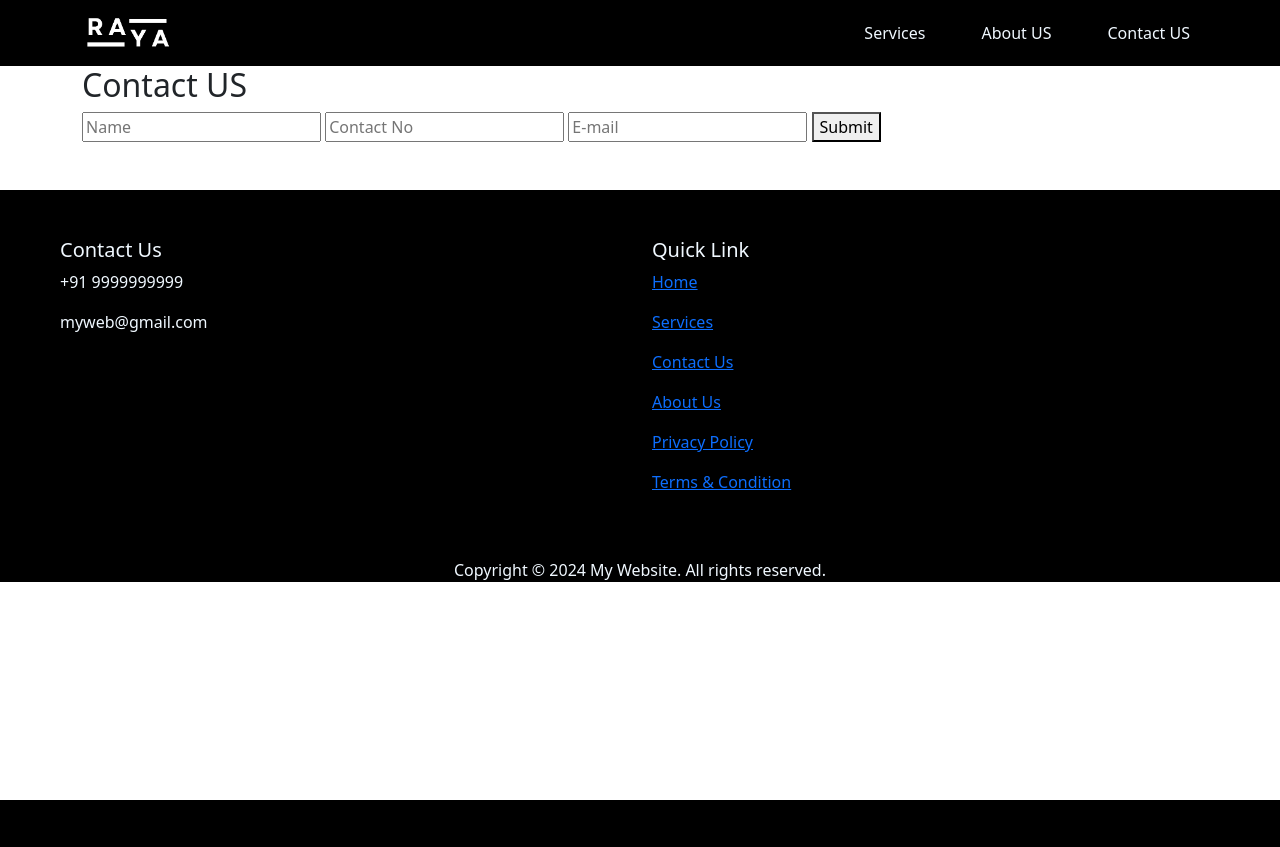
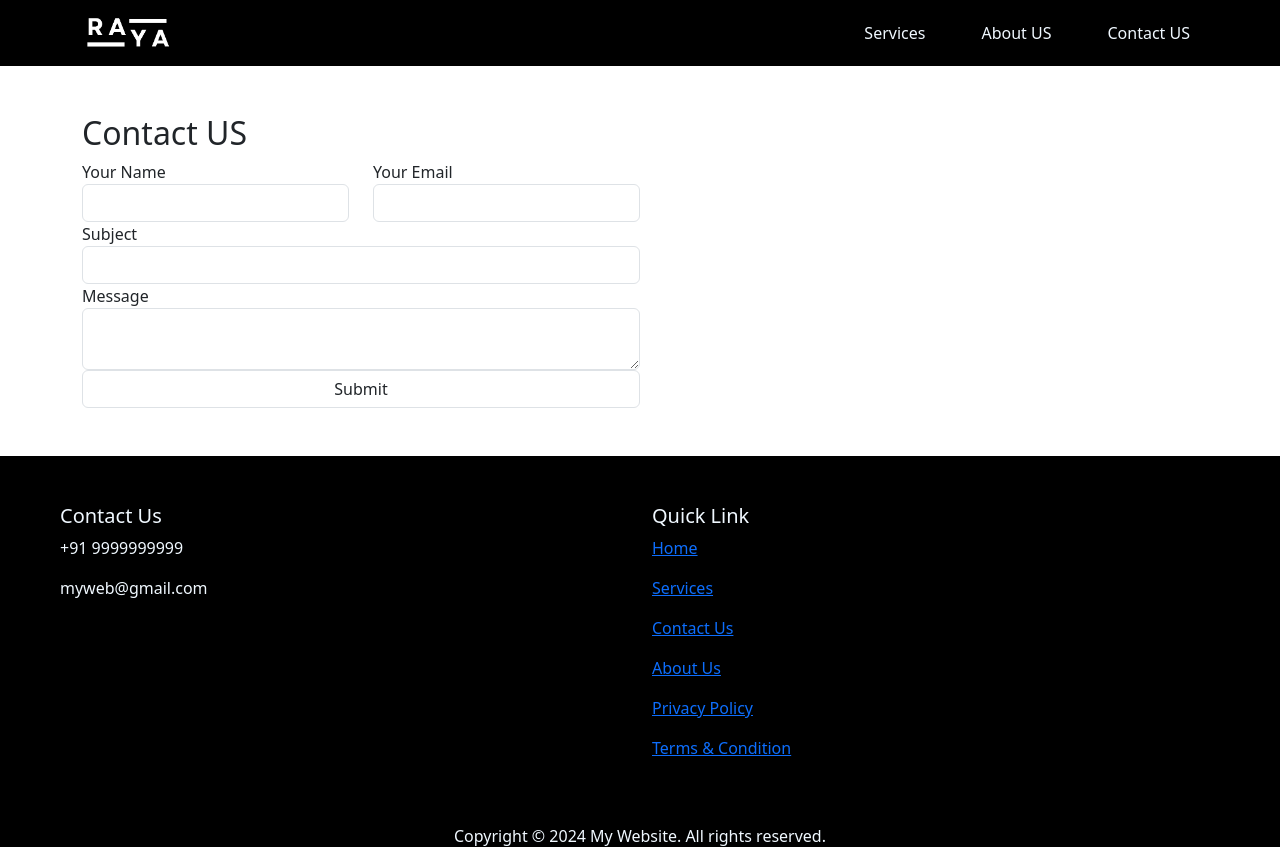
Before and after one commit to developerRanjeet/flask-mongodb-web-app, a Flask app: page /contact in a window 1280 px wide. Shown: the top 847 px of the page. Before the commit the page ends 800 px from the top, so only its background shows below. Run offline with Flask 3, Linux system fonts and the light colour scheme; some libraries are stand-ins or nearby versions.

Commit message:
add form classes and container

```diff
--- a/templates/contact.html
+++ b/templates/contact.html
@@ -1,13 +1,38 @@
 {% include "header.html" %}
 <main class="container">
-    <div>
-        <h2>Contact US</h2>
-        <form>
-            <input type="text" placeholder="Name">
-            <input type="text" placeholder="Contact No">
-            <input type="email" placeholder="E-mail">
-            <button type="submit">Submit</button>
-        </form>
-    </div>
+    <div class="contact" id="contact">
+        <div class="mt-5 col-md-6">
+            <h2>Contact US</h2>
+            <form type="post" action="#">
+                <div class="row">
+                    <div class="col-md-6">
+                        <label for="name">Your Name</label>
+                        <input type="text" id="name" class="form-control">
+                    </div>
+                    <div class="col-md-6">
+                        <label for="email">Your Email</label>
+                        <input type="email" id="email" class="form-control">
+                    </div>
+                </div>
+                <div class="row">
+                    <div class="col-md-12">
+                        <label for="subject">Subject</label>
+                        <input type="text" id="subject" class="form-control">
+                    </div>
+                </div>
+                <div class="row">
+                    <div class="col-md-12">
+                        <label for="message">Message</label>
+                        <textarea name="message" id="message" class="form-control"></textarea>
+                    </div>
+                </div>
+                <div class="row">
+                    <div class="col-md-12">
+                        <button type="submit" class="form-control">Submit</button>
+                    </div>
+                </div>
+            </form>
+        </div>
+    </contact>
 </main>
 {% include "footer.html" %}
```
